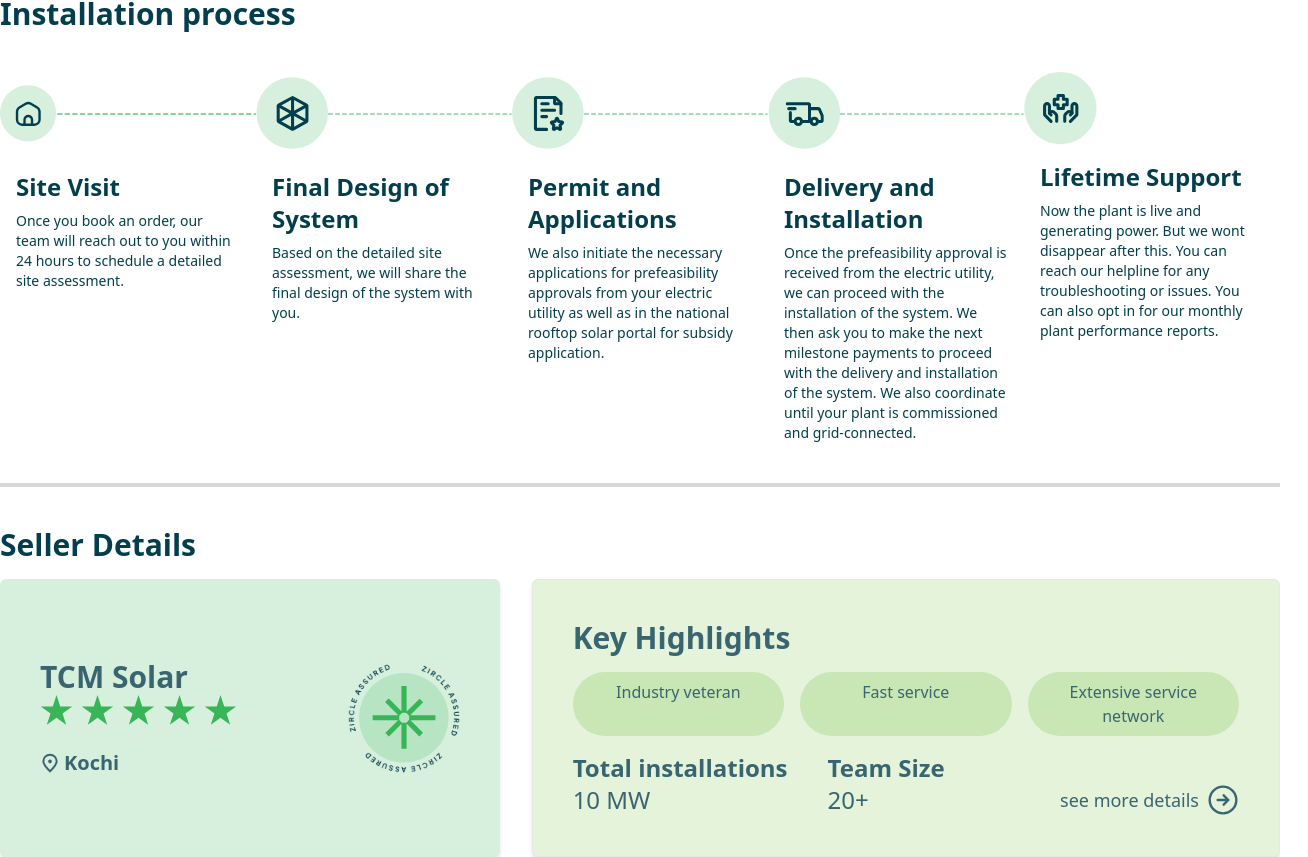
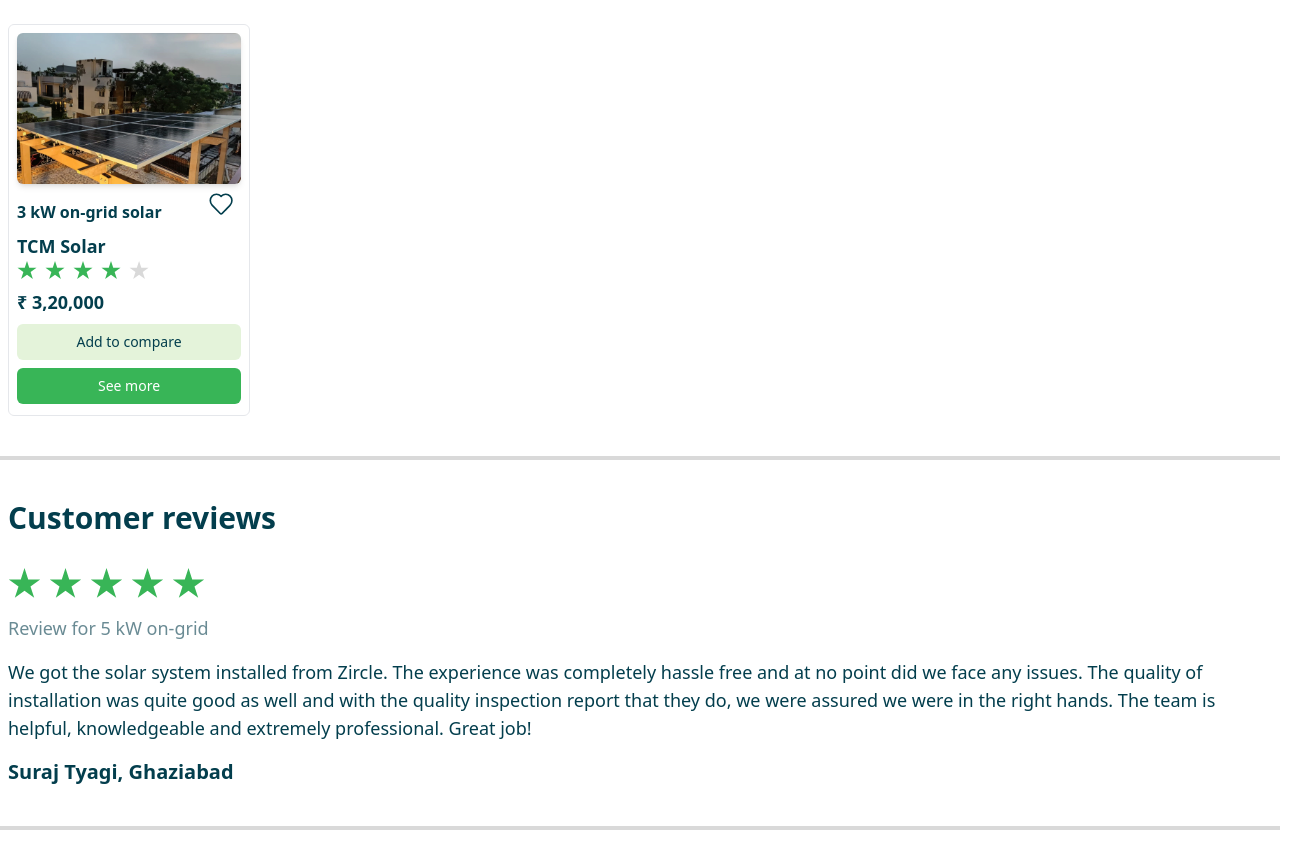
Before and after one commit to Abhaykumar404/Product-page, a Next.js app: page / in a window 1280 px wide. Shown: the part 3346-4203 px from the top of the page, 1308 px wide, since content can reach past the window. Built offline with nearby package versions, Linux system fonts and the light colour scheme.

Commit message:
product added

```diff
--- /dev/null
+++ b/src/app/components/CustomeReview.tsx
@@ -0,0 +1,80 @@
+import React from 'react'
+
+function CustomeReview() {
+  return (
+    <div className='lg:text-3xl w-full flex flex-col lg:gap-4 gap-2 text-xl font-bold text-[#033E4D] xl:max-w-[1340px] 2xl:max-w-[1470px] xl:mx-auto px-2'>
+            Customer reviews
+            <div className='flex gap-2 mt-4'>
+              <svg
+                className='lg:h-[30px] lg:w-[33px] w-6 h-6'
+                viewBox='0 0 33 30'
+                fill='none'
+                xmlns='http://www.w3.org/2000/svg'
+              >
+                <path
+                  d='M16.5 0L20.2045 11.4012H32.1924L22.494 18.4476L26.1985 29.8488L16.5 22.8024L6.80154 29.8488L10.506 18.4476L0.807568 11.4012H12.7955L16.5 0Z'
+                  fill='#38B557'
+                />
+              </svg>
+              <svg
+                className='lg:h-[30px] lg:w-[33px] w-6 h-6'
+                viewBox='0 0 33 30'
+                fill='none'
+                xmlns='http://www.w3.org/2000/svg'
+              >
+                <path
+                  d='M16.5 0L20.2045 11.4012H32.1924L22.494 18.4476L26.1985 29.8488L16.5 22.8024L6.80154 29.8488L10.506 18.4476L0.807568 11.4012H12.7955L16.5 0Z'
+                  fill='#38B557'
+                />
+              </svg>
+              <svg
+                className='lg:h-[30px] lg:w-[33px] w-6 h-6'
+                viewBox='0 0 33 30'
+                fill='none'
+                xmlns='http://www.w3.org/2000/svg'
+              >
+                <path
+                  d='M16.5 0L20.2045 11.4012H32.1924L22.494 18.4476L26.1985 29.8488L16.5 22.8024L6.80154 29.8488L10.506 18.4476L0.807568 11.4012H12.7955L16.5 0Z'
+                  fill='#38B557'
+                />
+              </svg>
+              <svg
+                className='lg:h-[30px] lg:w-[33px] w-6 h-6'
+                viewBox='0 0 33 30'
+                fill='none'
+                xmlns='http://www.w3.org/2000/svg'
+              >
+                <path
+                  d='M16.5 0L20.2045 11.4012H32.1924L22.494 18.4476L26.1985 29.8488L16.5 22.8024L6.80154 29.8488L10.506 18.4476L0.807568 11.4012H12.7955L16.5 0Z'
+                  fill='#38B557'
+                />
+              </svg>
+              <svg
+                className='lg:h-[30px] lg:w-[33px] w-6 h-6'
+                viewBox='0 0 33 30'
+                fill='none'
+                xmlns='http://www.w3.org/2000/svg'
+              >
+                <path
+                  d='M16.5 0L20.2045 11.4012H32.1924L22.494 18.4476L26.1985 29.8488L16.5 22.8024L6.80154 29.8488L10.506 18.4476L0.807568 11.4012H12.7955L16.5 0Z'
+                  fill='#38B557'
+                />
+              </svg>
+            </div>
+            <div className='lg:text-lg font-normal text-sm text-[#6A8B94]'>
+              Review for 5 kW on-grid
+            </div>
+            <div className='lg:text-lg text-sm font-normal'>
+              We got the solar system installed from Zircle. The experience was
+              completely hassle free and at no point did we face any issues. The
+              quality of installation was quite good as well and with the
+              quality inspection report that they do, we were assured we were in
+              the right hands. The team is helpful, knowledgeable and extremely
+              professional. Great job!
+            </div>
+            <div className='lg:text-xl text-sm'>Suraj Tyagi, Ghaziabad</div>
+          </div>
+  )
+}
+
+export default CustomeReview
--- /dev/null
+++ b/src/app/components/Product.tsx
@@ -0,0 +1,117 @@
+import React from 'react';
+
+function Product() {
+  return (
+      <div className='border rounded-md bg-white'>
+        <div className='md:w-[240px] w-[200px] md:h-[390px] relative p-2'>
+          <div>
+            <img
+              src='/solar.webp'
+              className='rounded-md shadow-md'
+              alt='solar'
+            />
+          </div>
+          <div className='w-full flex justify-end px-2 relative items-center'>
+            <svg
+              width='24'
+              height='24'
+              className=' cursor-pointer absolute mt-10'
+              viewBox='0 0 37 34'
+              fill='none'
+              xmlns='http://www.w3.org/2000/svg'
+            >
+              <path
+                d='M35.3329 11.77C35.3387 14.3346 34.3506 16.8017 32.5763 18.6533C28.5079 22.8717 24.5613 27.27 20.3429 31.3333C19.3746 32.25 17.8396 32.2167 16.9146 31.2583L4.75625 18.655C1.08125 14.845 1.08125 8.695 4.75625 4.88667C5.62482 3.975 6.66948 3.2492 7.8269 2.75329C8.98432 2.25737 10.2304 2.00167 11.4896 2.00167C12.7488 2.00167 13.9948 2.25737 15.1523 2.75329C16.3097 3.2492 17.3543 3.975 18.2229 4.88667L18.6663 5.34333L19.1079 4.88667C19.9782 3.97716 21.0232 3.25269 22.1802 2.75667C23.3372 2.26065 24.5824 2.00329 25.8413 2C28.3746 2 30.7963 3.04 32.5746 4.88667C34.3496 6.73807 35.3382 9.20519 35.3329 11.77Z'
+                stroke='#033E4D'
+                strokeWidth='2.5'
+                strokeLinejoin='round'
+              />
+            </svg>
+          </div>
+          <div className='flex flex-col gap-2'>
+            <div className='product-name md:text-base text-sm mt-4 font-bold text-[#033E4D]'>
+              3 kW on-grid solar
+            </div>
+            <div className='flex items-end justify-between'>
+              <div className='solar-name md:text-lg text-base font-bold text-[#033E4D]'>
+                TCM Solar
+                <div className='flex gap-2'>
+                  <svg
+                    width='20'
+                    height='20'
+                    viewBox='0 0 33 30'
+                    fill='none'
+                    xmlns='http://www.w3.org/2000/svg'
+                  >
+                    <path
+                      d='M16.5 0L20.2045 11.4012H32.1924L22.494 18.4476L26.1985 29.8488L16.5 22.8024L6.80154 29.8488L10.506 18.4476L0.807568 11.4012H12.7955L16.5 0Z'
+                      fill='#38B557'
+                    />
+                  </svg>
+                  <svg
+                    width='20'
+                    height='20'
+                    viewBox='0 0 33 30'
+                    fill='none'
+                    xmlns='http://www.w3.org/2000/svg'
+                  >
+                    <path
+                      d='M16.5 0L20.2045 11.4012H32.1924L22.494 18.4476L26.1985 29.8488L16.5 22.8024L6.80154 29.8488L10.506 18.4476L0.807568 11.4012H12.7955L16.5 0Z'
+                      fill='#38B557'
+                    />
+                  </svg>
+                  <svg
+                    width='20'
+                    height='20'
+                    viewBox='0 0 33 30'
+                    fill='none'
+                    xmlns='http://www.w3.org/2000/svg'
+                  >
+                    <path
+                      d='M16.5 0L20.2045 11.4012H32.1924L22.494 18.4476L26.1985 29.8488L16.5 22.8024L6.80154 29.8488L10.506 18.4476L0.807568 11.4012H12.7955L16.5 0Z'
+                      fill='#38B557'
+                    />
+                  </svg>
+                  <svg
+                    width='20'
+                    height='20'
+                    viewBox='0 0 33 30'
+                    fill='none'
+                    xmlns='http://www.w3.org/2000/svg'
+                  >
+                    <path
+                      d='M16.5 0L20.2045 11.4012H32.1924L22.494 18.4476L26.1985 29.8488L16.5 22.8024L6.80154 29.8488L10.506 18.4476L0.807568 11.4012H12.7955L16.5 0Z'
+                      fill='#38B557'
+                    />
+                  </svg>
+                  <svg
+                    width='20'
+                    height='20'
+                    viewBox='0 0 33 30'
+                    fill='none'
+                    xmlns='http://www.w3.org/2000/svg'
+                  >
+                    <path
+                      d='M16.6426 0L20.3471 11.4012H32.335L22.6366 18.4476L26.341 29.8488L16.6426 22.8024L6.94412 29.8488L10.6486 18.4476L0.950146 11.4012H12.9381L16.6426 0Z'
+                      fill='#D9D9D9'
+                    />
+                  </svg>
+                </div>
+              </div>
+            </div>
+            <div className='solar-name w-1/2 md:text-lg text-sm font-bold text-[#033E4D]'>
+              ₹ 3,20,000
+            </div>
+          </div>
+          <div className='md:text-sm text-xs mt-2 cursor-pointer font-medium rounded-md bg-[#E4F3DA] py-2 text-center'>
+            Add to compare
+          </div>
+          <div className='md:text-sm text-xs mt-2 cursor-pointer text-white font-medium rounded-md bg-[#38B557] py-2 text-center'>
+            See more
+          </div>
+        </div>
+      </div>
+  );
+}
+
+export default Product;
--- /dev/null
+++ b/src/app/components/SimilarProduct.tsx
@@ -0,0 +1,15 @@
+import React from 'react';
+import Product from './Product';
+
+function SimilarProduct() {
+  return (
+    <div className='lg:text-3xl w-full flex flex-col lg:gap-8 gap-3 text-xl font-bold text-[#033E4D] xl:max-w-[1340px] 2xl:max-w-[1470px] xl:mx-auto px-2'>
+      Compare with similar solutions
+      <div className='flex gap-4 xl:w-[1300px] overflow-hidden lg:w-[1000px] md:w-[750px] w-[320px] hover:overflow-x-scroll scrollbar-thin'>
+        <Product />
+      </div>
+    </div>
+  );
+}
+
+export default SimilarProduct;
--- a/src/app/page.tsx
+++ b/src/app/page.tsx
@@ -1,10 +1,12 @@
 /* eslint-disable @next/next/no-img-element */
 import AddsOn from './components/AddsOn';
+import CustomeReview from './components/CustomeReview';
 import JourneyToBuy from './components/JourneyToBuy';
 import MobileProductCard from './components/MobileProductCard';
 import ProductDetailsCard from './components/ProductDetailsCard';
 import ProductOverview from './components/ProductOverview';
 import SellerDetails from './components/SellerDetails';
+import SimilarProduct from './components/SimilarProduct';
 import Warranty from './components/Warranty';
 import Whybuy from './components/Whybuy';
 
@@ -118,18 +120,26 @@ export default function Home() {
         </div>
 
         <div className='h-[4px] bg-[#D9D9D9] lg:mb-10 mb-4 mt-10'></div>
+        <div>
+          <SimilarProduct />
+        </div>
+        <div className='h-[4px] bg-[#D9D9D9] lg:mb-10 mb-4 mt-10'></div>
+
+        <div>
+          <CustomeReview />
+        </div>
+
+        <div className='h-[4px] bg-[#D9D9D9] lg:mb-10 mb-4 mt-10'></div>
 
         <JourneyToBuy />
 
         <div className='h-[4px] bg-[#D9D9D9] lg:mb-10 mb-4 mt-10'></div>
-
 
         <div className=''>
           <SellerDetails />
         </div>
 
         <div className='h-[4px] mt-4'></div>
-
       </div>
     </div>
   );
```
